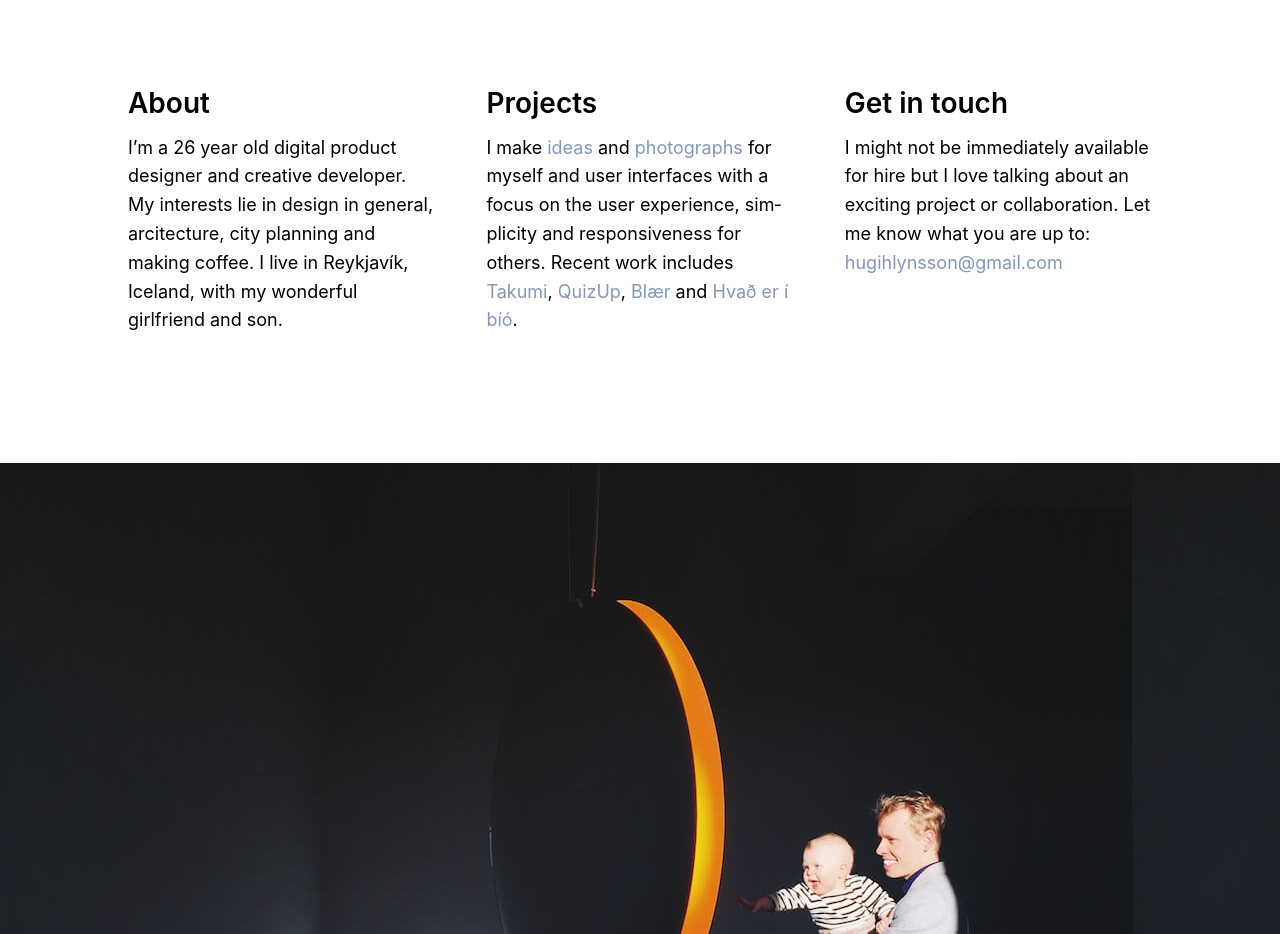
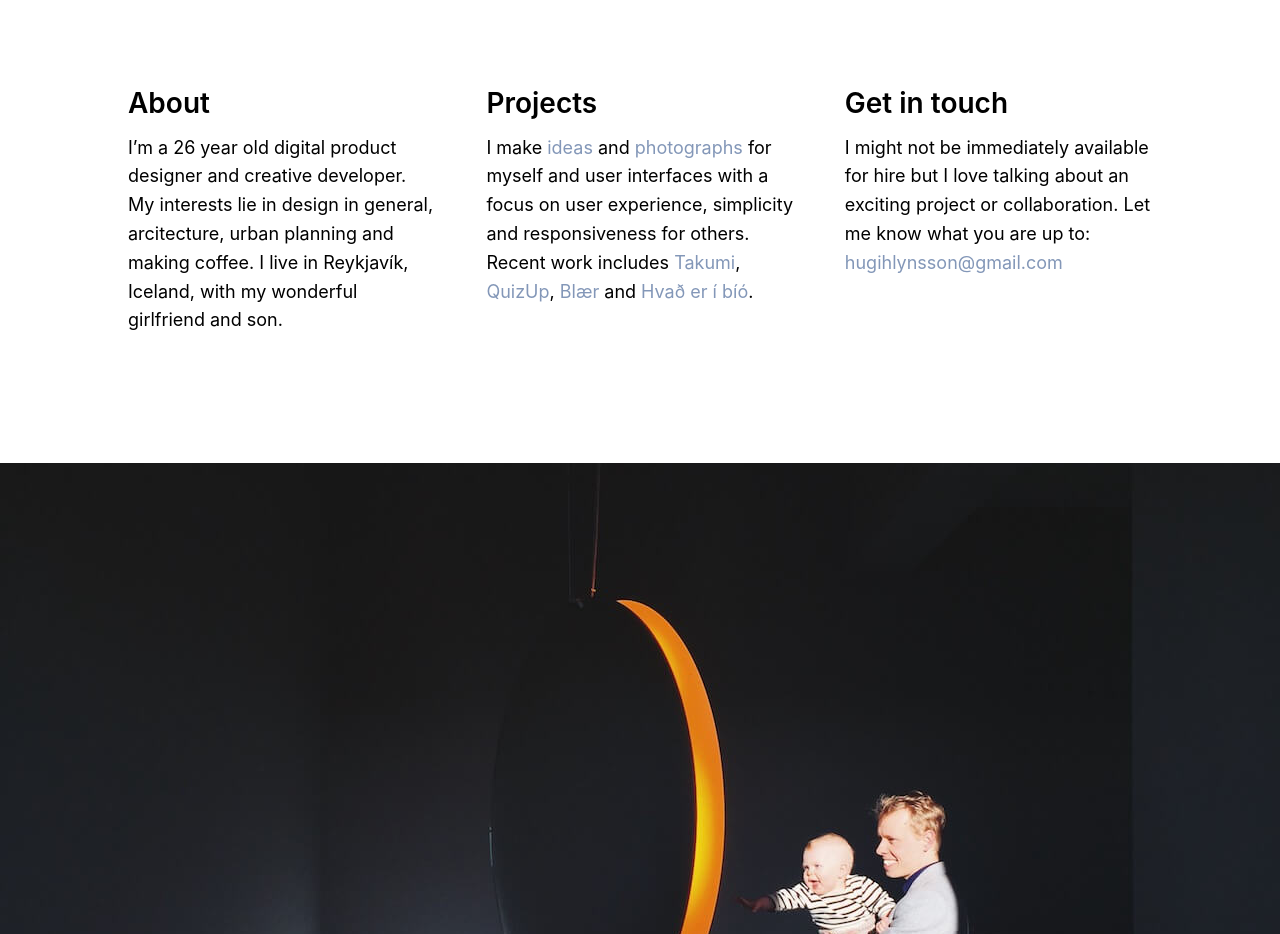
Before and after one commit to hugihlynsson/hugihlynsson, a plain HTML site: page index.html in a window 1280 px wide. Shown: the part 1160-2094 px from the top of the page. Drawn offline with nearby package versions, Linux system fonts and the light colour scheme.

Commit message:
Minor copy updates

```diff
--- a/index.html
+++ b/index.html
@@ -46,11 +46,11 @@
 		<div class="frame texts">
 			<section class="texts__item">
 				<h1 class="texts__item__title">About</h1>
-				<p class="texts__item__content">I’m a 26 year old digital product designer and creative developer. My interests lie in design in general, arcitecture, city planning and making coffee. I live in Reykjavík, Iceland, with my wonderful girlfriend and son.</p>
+				<p class="texts__item__content">I’m a 26 year old digital product designer and creative developer. My interests lie in design in general, arcitecture, urban planning and making coffee. I live in Reykjavík, Iceland, with my wonderful girlfriend and son.</p>
 			</section>
 			<section class="texts__item">
 				<h1 class="texts__item__title">Projects</h1>
-				<p class="texts__item__content">I make <a class="texts__item__content__link" href="https://github.com/hugihlynsson/">ideas</a> and <a class="texts__item__content__link" href="https://www.instagram.com/hugihlynsson/">photo­graphs</a> for myself and user interfaces with a focus on the user experience, sim­pli­city and responsive­ness for others. Recent work includes <a class="texts__item__content__link" href="https://takumi.com">Takumi</a>, <a class="texts__item__content__link" href="https://www.quizup.com">QuizUp</a>, <a class="texts__item__content__link" href="http://blaer.is">Blær</a> and <a class="texts__item__content__link" href="http://www.hvaderibio.is">Hvað er í bíó</a>.</p>
+				<p class="texts__item__content">I make <a class="texts__item__content__link" href="https://github.com/hugihlynsson/">ideas</a> and <a class="texts__item__content__link" href="https://www.instagram.com/hugihlynsson/">photo­graphs</a> for myself and user interfaces with a focus on user experience, sim­pli­city and responsive­ness for others. Recent work includes <a class="texts__item__content__link" href="https://takumi.com">Takumi</a>, <a class="texts__item__content__link" href="https://www.quizup.com">QuizUp</a>, <a class="texts__item__content__link" href="http://blaer.is">Blær</a> and <a class="texts__item__content__link" href="http://www.hvaderibio.is">Hvað er í bíó</a>.</p>
 			</section>
 			<section class="texts__item">
 				<h1 class="texts__item__title">Get in touch</h1>
```
